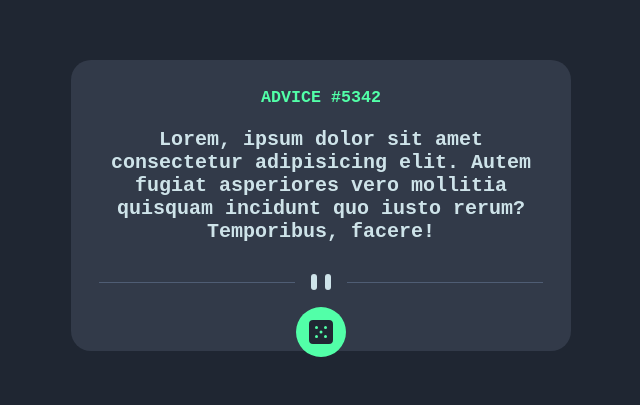
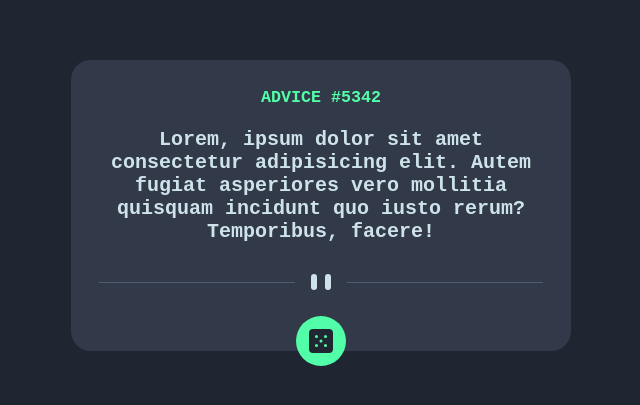
Before and after one commit to salsod-star/Advice-generator, a React (Create React App) app: page / in a window 1280 px wide. Shown: the part 195-600 px from the top of the page, without its empty margins (319-959 px from the left). Built offline with nearby package versions, Linux system fonts and the light colour scheme; no server answers.

Commit message:
fix: layout

```diff
--- a/src/App.css
+++ b/src/App.css
@@ -20,8 +20,7 @@ body {
   justify-content: center;
   align-items: center;
   gap: 20px;
-  height: 100vh;
-  padding: 20px;
+  min-height: 100vh;
 }
 
 .container {
@@ -32,6 +31,7 @@ body {
   padding: 25px;
   border-radius: 20px;
   text-align: center;
+  margin: 0 15px;
 }
 
 .advice-info {
@@ -58,7 +58,7 @@ body {
   cursor: pointer;
 
   position: absolute;
-  top: 85%;
+  top: 88%;
   left: 50%;
   transform: translateX(-50%);
 }
```
